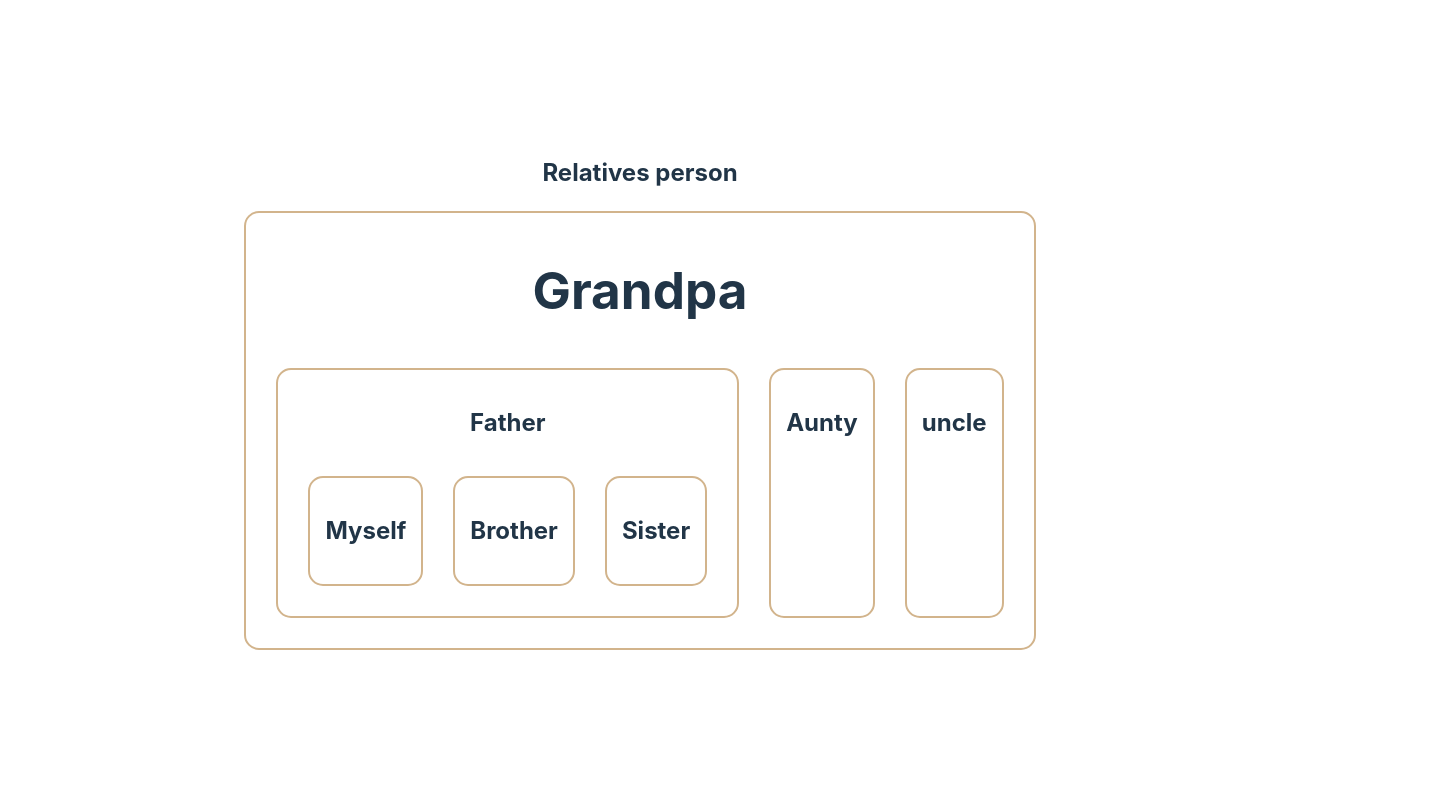
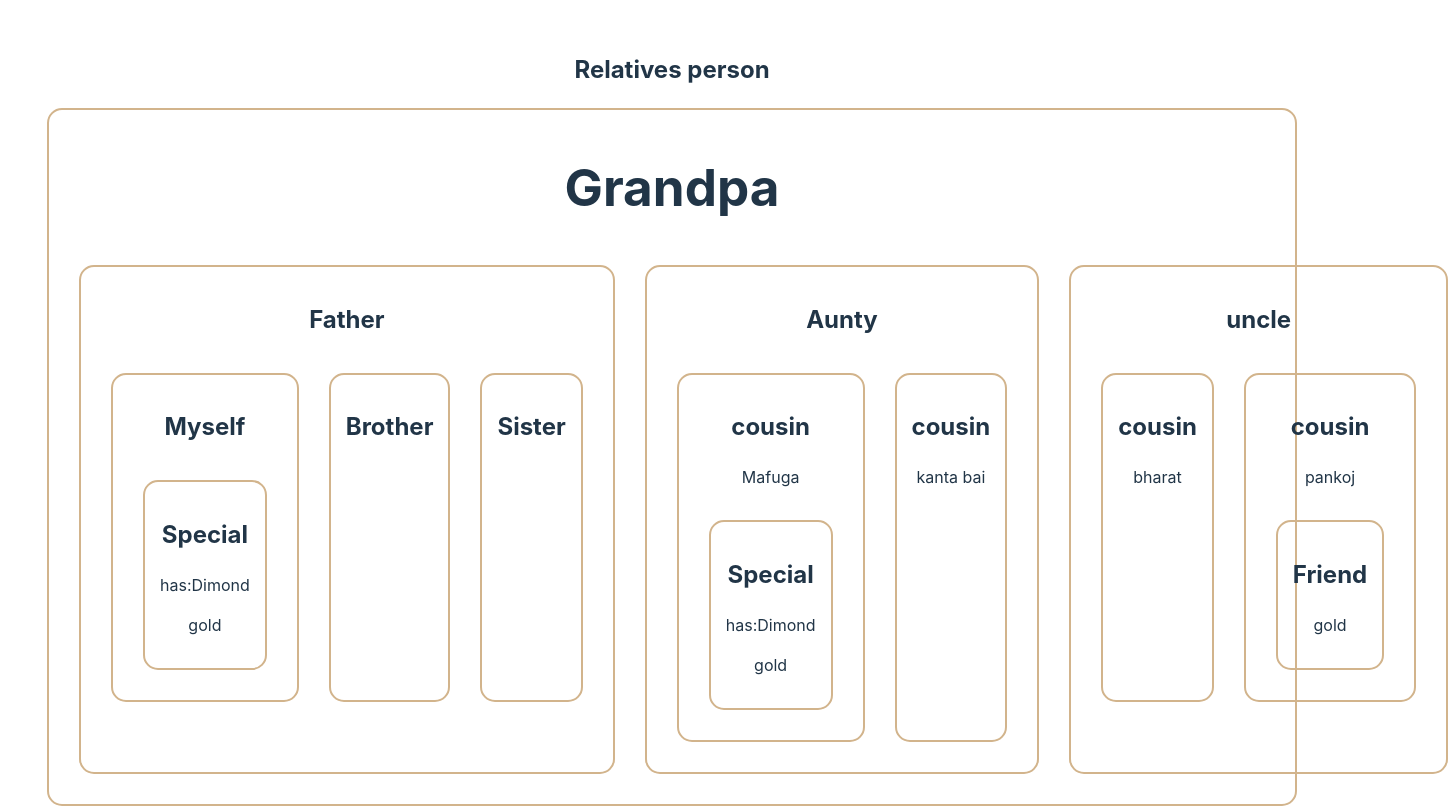
Before and after one commit to bharatroy4D/react-form-master, a React (Vite) app: page / in a window 1280 px wide. Shown: the top 808 px of the page, 1448 px wide, since content can reach past the window. Built offline with nearby package versions, Linux system fonts and the light colour scheme.

Commit message:
react of useContext hooks create

```diff
--- a/src/components/Aunty/Aunty.jsx
+++ b/src/components/Aunty/Aunty.jsx
@@ -1,8 +1,13 @@
+import Cousin from "../Cousin/Cousin";
 
-const Aunty = () => {
+const Aunty = ({asset}) => {
     return (
         <div>
             <h2>Aunty</h2>
+            <section className="flex">
+            <Cousin name={'Mafuga'} asset={asset}></Cousin>
+            <Cousin name={'kanta bai'}></Cousin>
+            </section>
         </div>
     );
 };
--- /dev/null
+++ b/src/components/Cousin/Cousin.jsx
@@ -0,0 +1,17 @@
+import Friend from "../Friend/Friend";
+import Special from "../Special/Special";
+
+const Cousin = ({name, asset}) => {
+    return (
+        <div>
+            <h2>cousin</h2>
+            <p>{name}</p>
+            <section className="flex">
+            {asset && <Special asset={asset}></Special>}
+            {name === 'pankoj' && <Friend></Friend>}
+            </section>
+        </div>
+    );
+};
+
+export default Cousin;
--- a/src/components/Dad/Dad.jsx
+++ b/src/components/Dad/Dad.jsx
@@ -2,12 +2,12 @@ import Brother from "../Brother/Brother";
 import Myself from "../Myself/Myself";
 import Sister from "../Sister/Sister";
 
-const Dad = () => {
+const Dad = ({asset}) => {
     return (
         <div>
             <h2>Father</h2>
             <section className="flex">
-                <Myself></Myself>
+                <Myself asset={asset}></Myself>
                 <Brother></Brother>
                 <Sister></Sister>
             </section>
--- /dev/null
+++ b/src/components/Friend/Friend.jsx
@@ -0,0 +1,14 @@
+import { useContext } from "react";
+import { AssetContext } from "../Grandpa/Grandpa";
+
+const Friend = () => {
+    const friend = useContext(AssetContext);
+    return (
+        <div>
+            <h2>Friend</h2>
+            <p>{friend}</p>
+        </div>
+    );
+};
+
+export default Friend;
--- a/src/components/Grandpa/Grandpa.jsx
+++ b/src/components/Grandpa/Grandpa.jsx
@@ -1,18 +1,24 @@
+import { createContext } from "react";
 import Aunty from "../Aunty/Aunty";
 import Dad from "../Dad/Dad";
 import Uncle from "../Uncle/Uncle";
 import './Grandpa.css';
 
+export const AssetContext = createContext('gold');
+
 const Grandpa = () => {
+    const asset = 'Dimond';
     return (
         <div className="grandpa">
-           <div>
-           <h1>Grandpa</h1>
-            <section className="flex">
-            <Dad></Dad>
-            <Aunty></Aunty>
-            <Uncle></Uncle>
-            </section>
+            <div>
+                <h1>Grandpa</h1>
+                <AssetContext.Provider value="gold">
+                    <section className="flex">
+                        <Dad asset={asset}></Dad>
+                        <Aunty asset={asset}></Aunty>
+                        <Uncle></Uncle>
+                    </section>
+                </AssetContext.Provider>
             </div>
         </div>
     );
--- a/src/components/Myself/Myself.jsx
+++ b/src/components/Myself/Myself.jsx
@@ -1,8 +1,12 @@
+import Special from "../Special/Special";
 
-const Myself = () => {
+const Myself = ({asset}) => {
     return (
         <div>
             <h2>Myself</h2>
+            <section className="flex">
+                <Special asset ={asset}></Special>
+            </section>
         </div>
     );
 };
--- /dev/null
+++ b/src/components/Special/Special.jsx
@@ -0,0 +1,15 @@
+import { useContext } from "react";
+import { AssetContext } from "../Grandpa/Grandpa";
+
+const Special = ({asset}) => {
+    const gift = useContext(AssetContext);
+    return (
+        <div>
+            <h2>Special</h2>
+            <p>has:{asset}</p>
+            <p>{gift}</p>
+        </div>
+    );
+};
+
+export default Special;
--- a/src/components/Uncle/Uncle.jsx
+++ b/src/components/Uncle/Uncle.jsx
@@ -1,8 +1,13 @@
+import Cousin from "../Cousin/Cousin";
 
-const Uncle = () => {
+const Uncle = ({asset}) => {
     return (
         <div>
             <h2>uncle</h2>
+            <section className="flex">
+                <Cousin name={'bharat'} asset={asset}></Cousin>
+                <Cousin name={'pankoj'} ></Cousin>
+            </section>
         </div>
     );
 };
```
